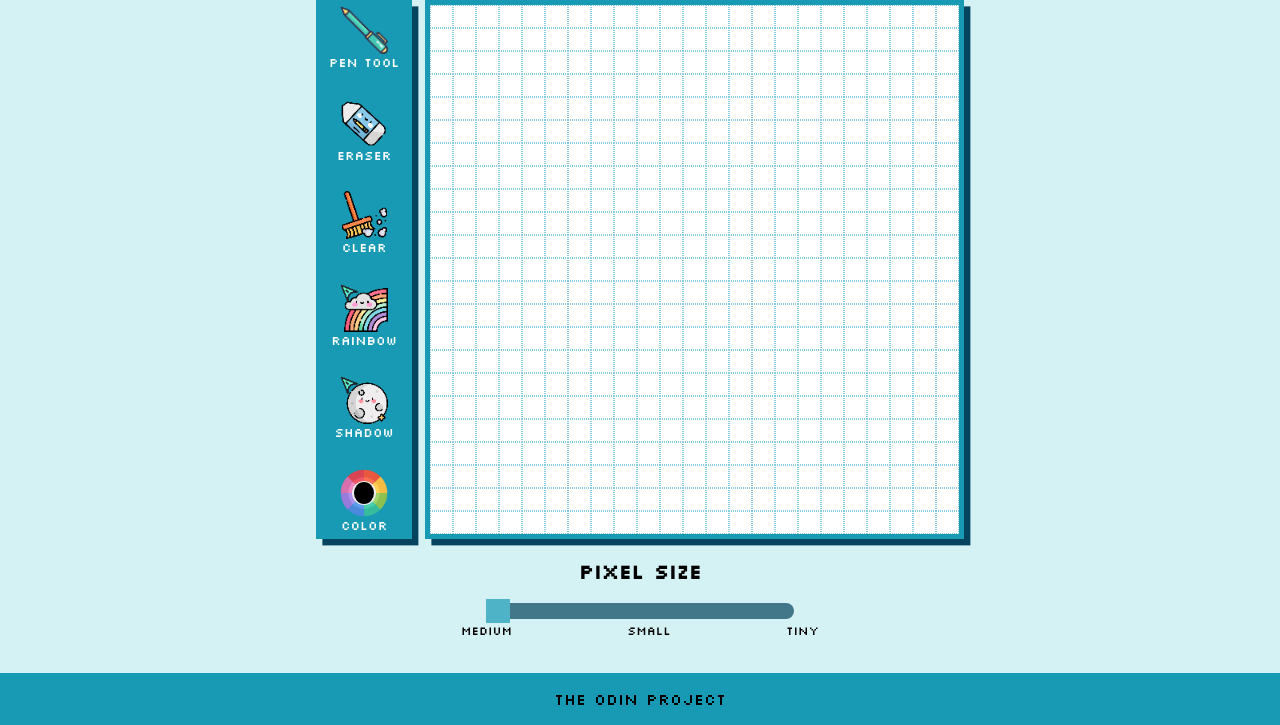
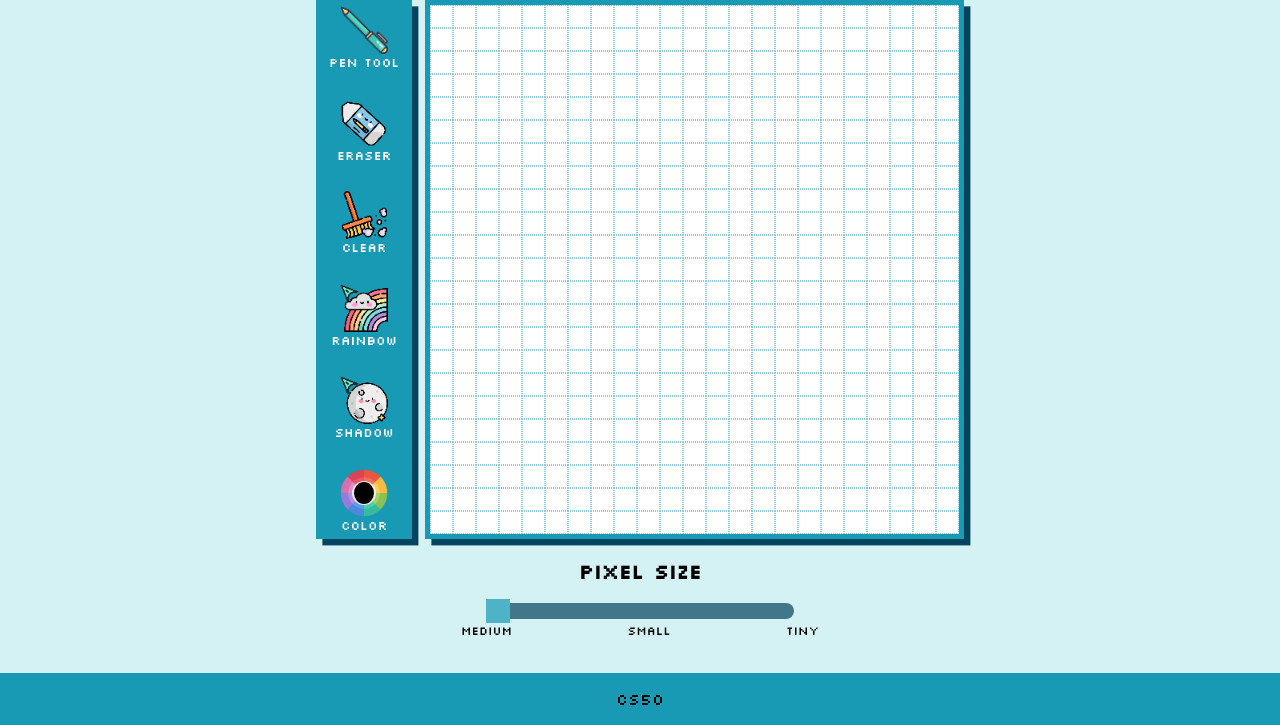
Before and after one commit to ceejpineda/Etch-A-Sketch, a plain HTML site: page index.html in a window 1280 px wide. Shown: the part 75-800 px from the top of the page. Drawn offline with Linux system fonts and the light colour scheme.

Commit message:
Edited Footer

```diff
--- a/index.html
+++ b/index.html
@@ -58,6 +58,6 @@
             </div>
         </div>
 
-        <div class="footer">The Odin Project</div>
+        <div class="footer">CS50</div>
     </body>
 </html>
```
